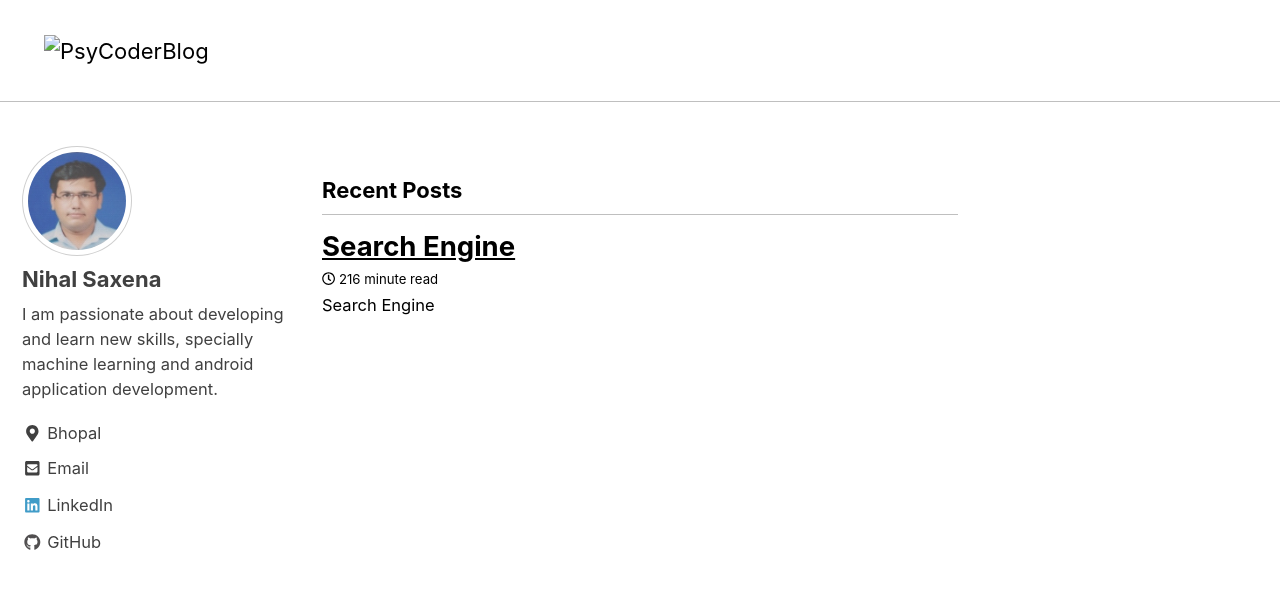
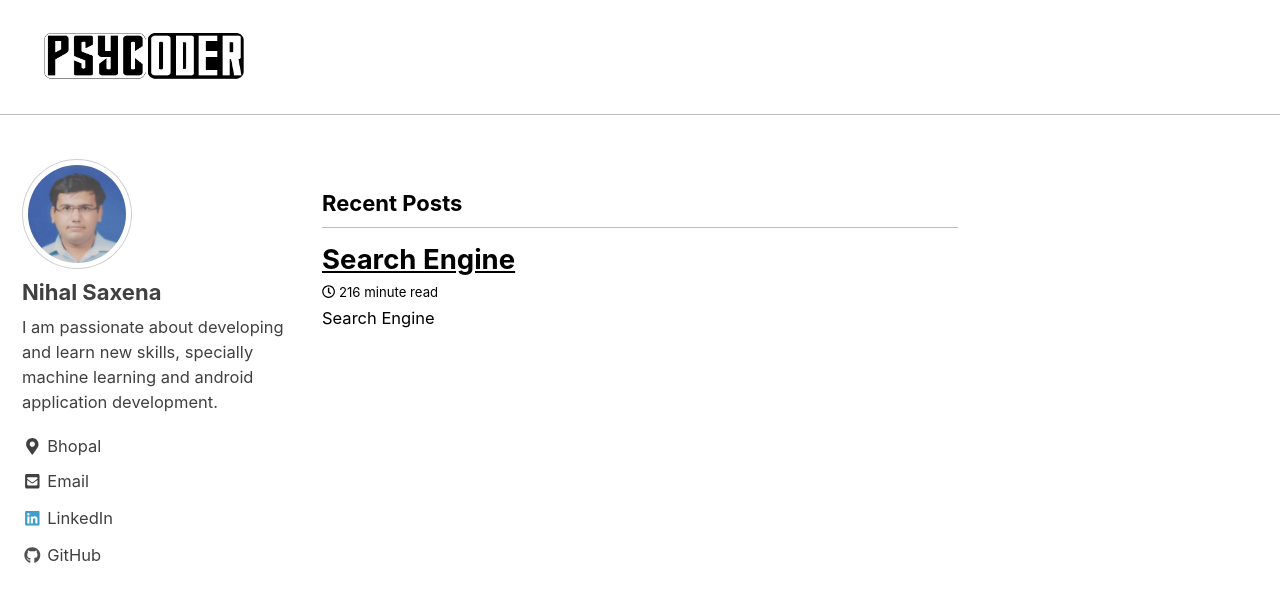
Before and after one commit to saxenanihal95/PsyCoderBlog, a Jekyll site: the page built from index.html, in a window 1280 px wide and 900 px high. Shown: the top 602 px of the window. Built offline with Jekyll 4.4.1, drawn with Linux system fonts in a browser that asks for light colours; nearby versions of some CDN libraries; the list of posts is cut into pages by our own code.

Commit message:
Update masthead.html

```diff
--- a/_includes/masthead.html
+++ b/_includes/masthead.html
@@ -3,7 +3,7 @@
     <div class="masthead__menu">
       <nav id="site-nav" class="greedy-nav">
         <!--<a class="site-title" href="{{ '/' | absolute_url }}">{{ site.title }}</a>-->
-	<a class="brand-image" href="{{site.url| append: site.baseurl }}"><img alt="PsyCoderBlog" height="20" width="200" src="{{site.url| append:/PsyCoderBlog/assets/images/PsyCoder1.png}}" /></a>
+	<a class="brand-image" href="{{site.url| append: site.baseurl }}"><img alt="PsyCoderBlog" height="20" width="200" src="{{site.url| append:'/PsyCoderBlog/assets/images/PsyCoder1.png'}}" /></a>
         <ul class="visible-links">
           {% for link in site.data.navigation.main %}
             {% if link.url contains 'http' %}
```
